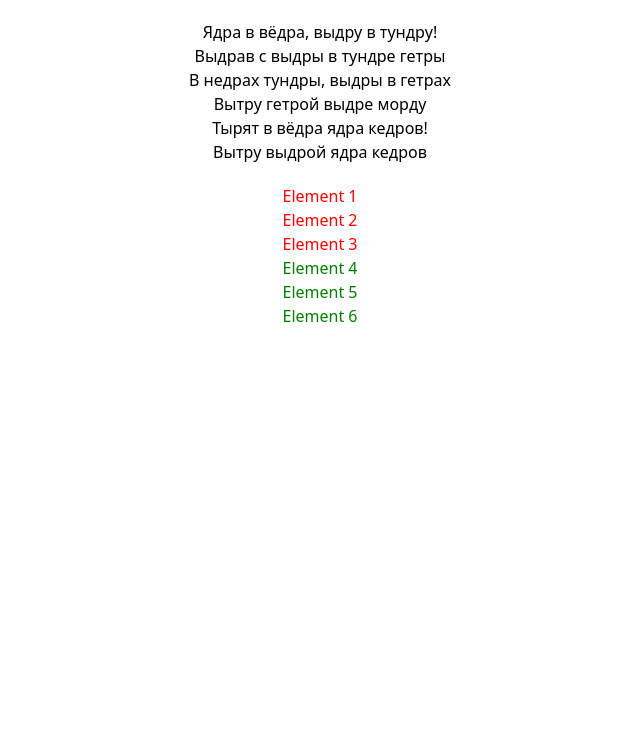
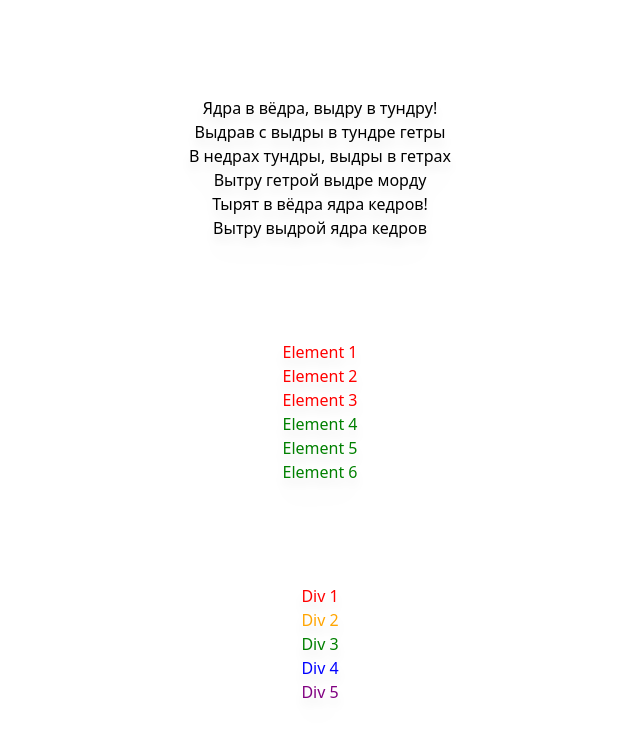
Before and after one commit to KeenGear/homework_66_dias_daribayev, a plain HTML site: page index.html in a window 1280 px wide. Shown: the whole page, without its empty margins (320-960 px from the left). Drawn offline with nearby package versions, Linux system fonts and the light colour scheme.

Commit message:
Third task commit

```diff
--- a/index.html
+++ b/index.html
@@ -5,12 +5,13 @@
     <meta name="viewport"
           content="width=device-width, user-scalable=no, initial-scale=1.0, maximum-scale=1.0, minimum-scale=1.0">
     <meta http-equiv="X-UA-Compatible" content="ie=edge">
-    <title>Document</title>
+    <title>Homework</title>
+    <link rel="stylesheet" href="static/style.css">
     <script src="https://cdn.tailwindcss.com"></script>
 </head>
 <body>
-<div class="container">
-    <div class="text-center mt-5">
+<div class="flex flex-col items-center justify-center h-screen gap-5">
+    <div class="glass py-10 px-10 mx-0 min-w-0 max-w-md flex flex-col items-center p-8 rounded-lg drop-shadow-xl">
         <div id="string-1">Ядра в вёдра, выдру в тундру!</div>
         <div id="string-2">Выдрав с выдры в тундре гетры</div>
         <div id="string-3">В недрах тундры, выдры в гетрах</div>
@@ -18,7 +19,7 @@
         <div id="string-5">Тырят в вёдра ядра кедров!</div>
         <div id="string-6">Вытру выдрой ядра кедров</div>
     </div>
-    <div class="text-center mt-5">
+    <div class="glass py-10 px-10 mx-0 min-w-0 max-w-md flex flex-col items-center p-8 rounded-lg drop-shadow-xl">
         <div class="element">Element 1</div>
         <div class="element">Element 2</div>
         <div class="element">Element 3</div>
@@ -26,7 +27,8 @@
         <div class="element">Element 5</div>
         <div class="element">Element 6</div>
     </div>
-    <div id="container">
+    <div id="container"
+         class="glass py-10 px-10 mx-0 min-w-0 max-w-md flex flex-col items-center p-8 rounded-lg drop-shadow-xl">
     </div>
 </div>
 <script src="scripts/script.js"></script>
--- a/scripts/script.js
+++ b/scripts/script.js
@@ -14,3 +14,40 @@ elements[2].style.color = "red";
 elements[3].style.color = "green";
 elements[4].style.color = "green";
 elements[5].style.color = "green";
+
+
+const container = document.getElementById("container");
+
+const div1 = document.createElement("div");
+div1.textContent = "Div 1";
+div1.classList.add("divs");
+container.appendChild(div1);
+
+const div2 = document.createElement("div");
+div2.textContent = "Div 2";
+div2.classList.add("divs");
+container.appendChild(div2);
+
+const div3 = document.createElement("div");
+div3.textContent = "Div 3";
+div3.classList.add("divs");
+container.appendChild(div3);
+
+const div4 = document.createElement("div");
+div4.textContent = "Div 4";
+div4.classList.add("divs");
+container.appendChild(div4);
+
+const div5 = document.createElement("div");
+div5.textContent = "Div 5";
+div5.classList.add("divs");
+container.appendChild(div5);
+
+const task_3 = document.querySelectorAll(".divs");
+const colors = ["red", "orange", "green", "blue", "purple"];
+
+task_3[0].innerHTML = '<span style="color:' + colors[0] + '">Div 1</span>';
+task_3[1].innerHTML = '<span style="color:' + colors[1] + '">Div 2</span>';
+task_3[2].innerHTML = '<span style="color:' + colors[2] + '">Div 3</span>';
+task_3[3].innerHTML = '<span style="color:' + colors[3] + '">Div 4</span>';
+task_3[4].innerHTML = '<span style="color:' + colors[4] + '">Div 5</span>';
```
